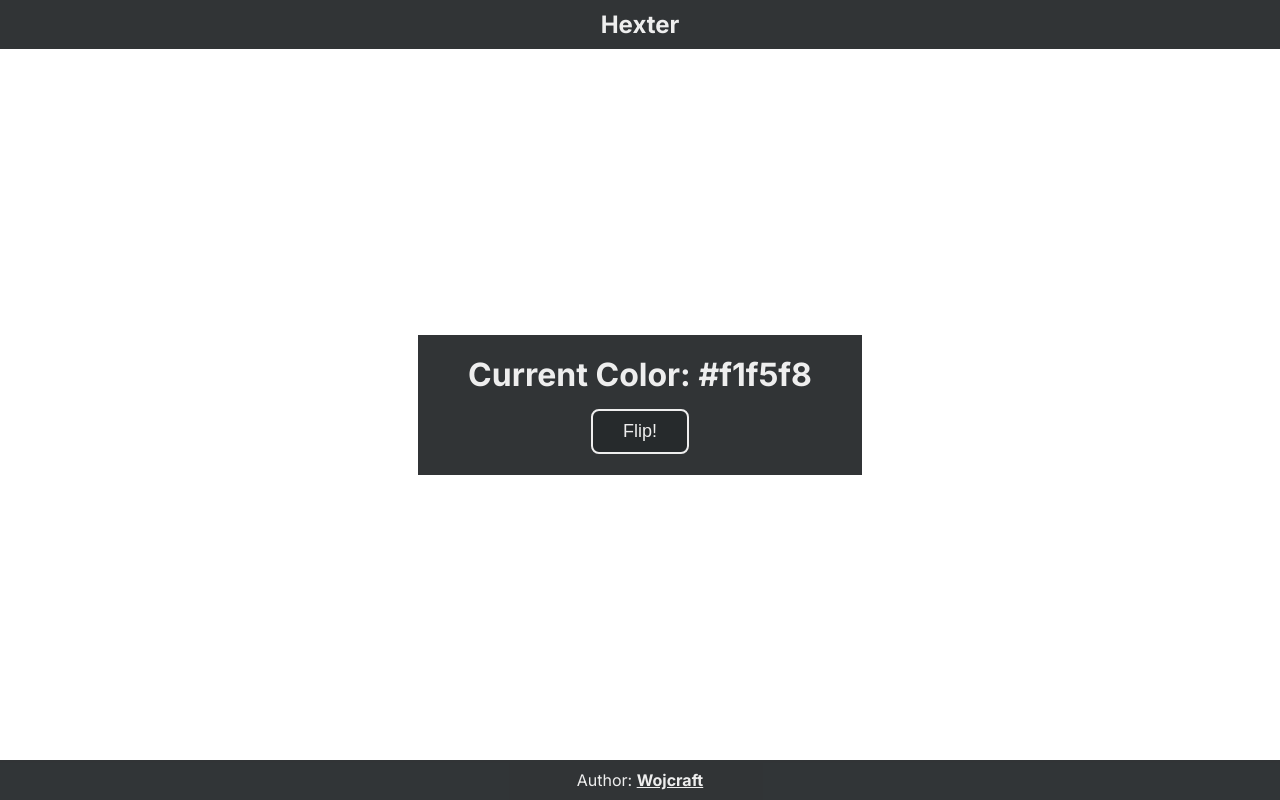
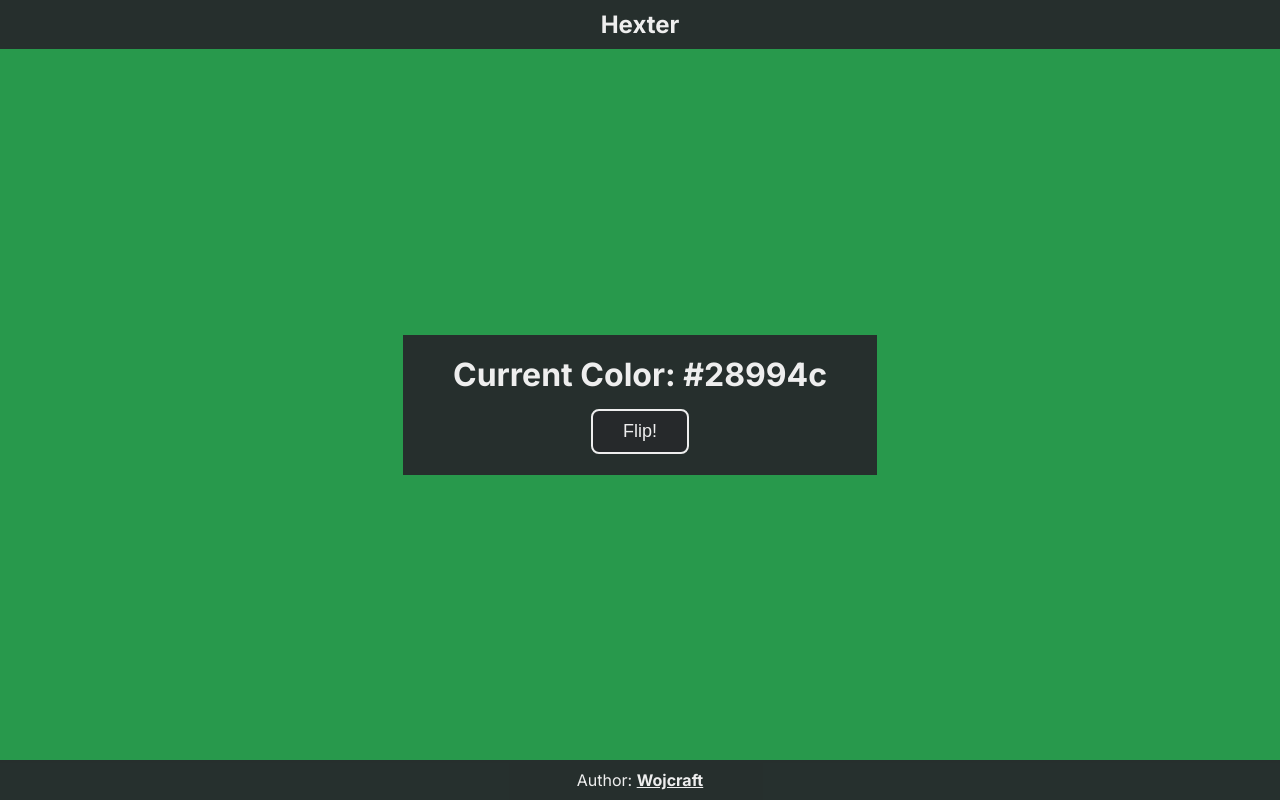
Before and after one commit to wojcraft/hexter, a website built with Vite: page src/index.html in a window 1280 px wide. Built offline with nearby package versions, Linux system fonts and the light colour scheme.

Commit message:
allow eslint to fix all files, checking src/scripts; Add accent color as color generated on start

```diff
--- a/package.json
+++ b/package.json
@@ -8,7 +8,7 @@
     "build": "vite build",
     "preview": "vite preview",
     "lint": "npm run lint:style && npm run lint:formatting",
-    "lint:style": "eslint --fix src/scripts/main.js",
+    "lint:style": "eslint --fix src/scripts/*.js",
     "lint:formatting": "prettier --write .",
     "prepare": "husky install"
   },
--- a/src/index.html
+++ b/src/index.html
@@ -14,7 +14,7 @@
     </header>
     <main>
       <div class="colorflip">
-        <h1>Current Color: <span class="color">#f1f5f8</span></h1>
+        <h1>Current Color: <span class="color">#28994c</span></h1>
         <button class="flip">Flip!</button>
       </div>
     </main>
--- a/src/scripts/main.js
+++ b/src/scripts/main.js
@@ -18,6 +18,8 @@ const keyboardShortcuts = (event) => {
   }
 };
 
+document.body.style.background = elDisplayColor.textContent;
+
 elFlipButton.addEventListener('click', flip);
 document.addEventListener('load', flip);
 document.addEventListener('keyup', keyboardShortcuts);
--- a/src/styles/style.css
+++ b/src/styles/style.css
@@ -5,7 +5,7 @@
   --font-family: Inter, 'Segoe UI';
   --color-background: rgba(38, 42, 44, 95%);
   --color-text: #eee;
-  --color-accent: rgba(19, 164, 73, 0.95);
+  --color-accent: #28994c;
 }
 
 *,
```
